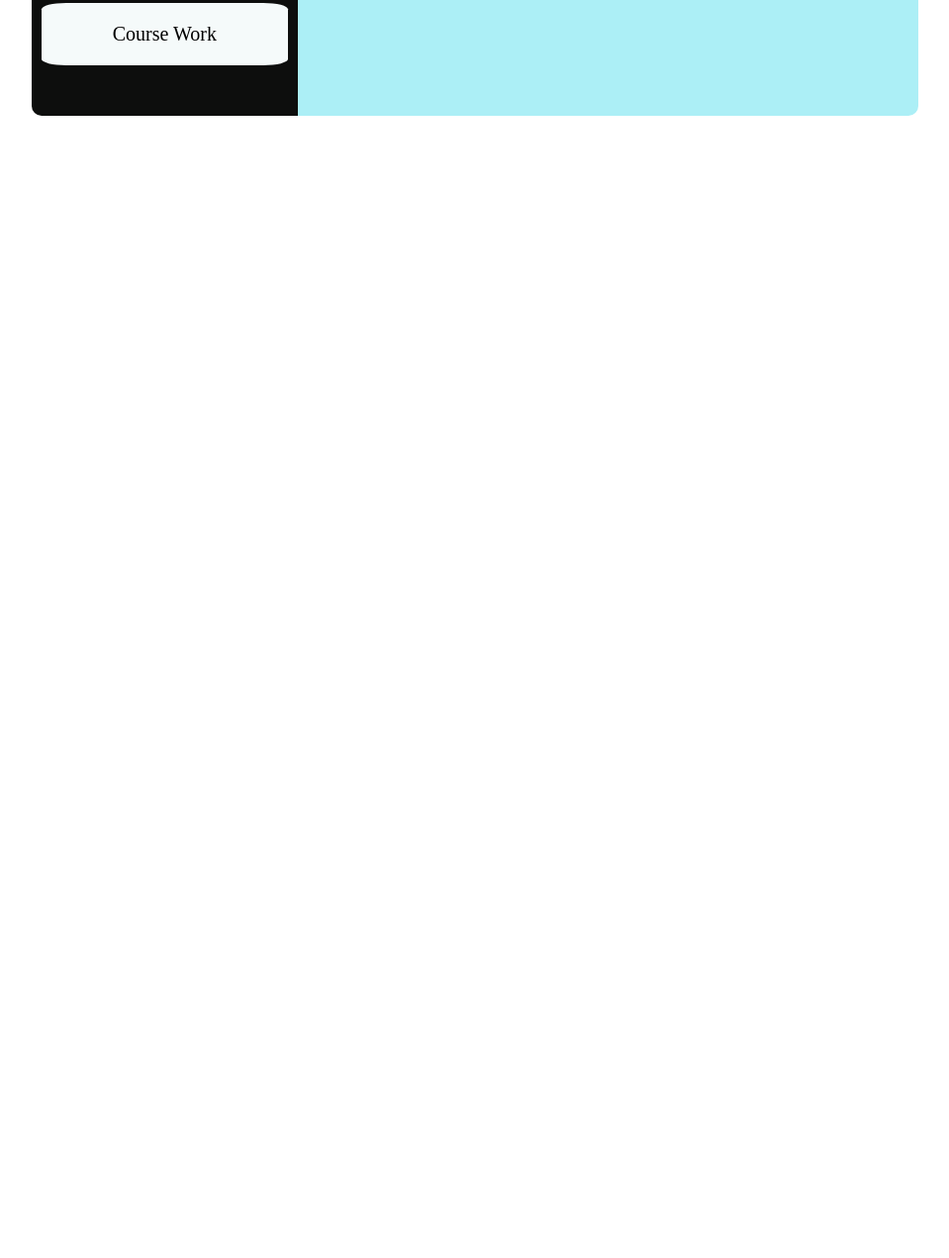
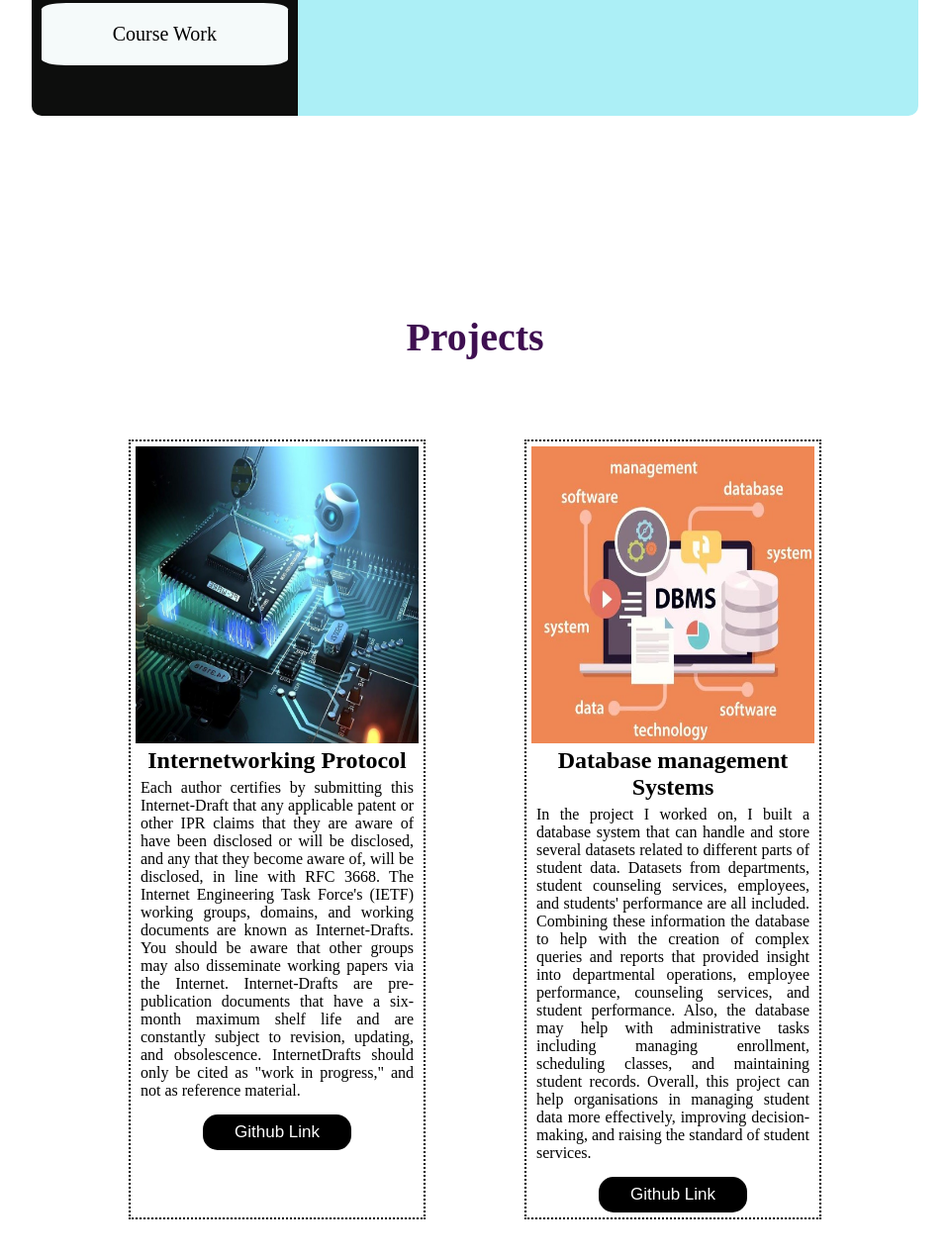
Before and after one commit to mounikonduru/ProjectWebDevelopment, a plain HTML site: page index.html in a window 1280 px wide. Shown: the part 1237-2508 px from the top of the page at 99% size, without its empty margins (160-1119 px from the left). Before the commit the page ends 1554 px from the top, so only its background shows below. Drawn offline with Linux system fonts and the light colour scheme; a web font is replaced by a local one.

Commit message:
Fourth Commit

```diff
--- a/index.html
+++ b/index.html
@@ -7,7 +7,7 @@
     <link rel="stylesheet" href="styles.css" />
     <script defer src="nav.js"></script>
     <script defer src="previous.js"></script>
-    <title>Mounish konduru Portfolio</title>
+    <title>Mounisha konduru Portfolio</title>
   </head>
   <body>
     <header class="head">
@@ -20,23 +20,23 @@
       <nav class="NavBar">
         <ul id="menu" class="list">
           <li class="NavItem">
-            <a class="NavLink" href="">About</a>
+            <a class="NavLink" href="#aboutlink">About</a>
           </li>
           <li class="NavItem">
-            <a class="NavLink" href="">Previous Work</a>
+            <a class="NavLink" href="#previouslink">Previous Work</a>
           </li>
           <li class="NavItem">
-            <a class="NavLink" href="">Projects</a>
+            <a class="NavLink" href="#projectslink">Projects</a>
           </li>
           <li class="NavItem">
-            <a class="NavLink" href="">Contact</a>
+            <a class="NavLink" href="#">Contact</a>
           </li>
         </ul>
       </nav>
     </header>
 
     <main>
-      <section class="about">
+      <section class="about" id="aboutlink">
         <img class="MyImage" src="./images/Mounisha.jpg" />
         <div class="AboutContent">
           <h1 class="AboutHead">About Me!</h1>
@@ -54,7 +54,7 @@
         </div>
       </section>
 
-      <section class="Previous_page">
+      <section class="Previous_page" id="previouslink">
         <h2 class="page_title">Previous Work</h2>
         <div class="Previous">
           <div class="PrevContainer">
@@ -103,6 +103,62 @@
           </div>
         </div>
       </section>
+      <section class="projects" id="projectslink">
+        <h2 class="page_title">Projects</h2>
+        <div class="ProjectFlex">
+          <div class="ProLayout">
+            <div class="ProPic">
+              <img src="./images/ipproject.jpeg" />
+            </div>
+            <div class="ProjectData">
+              <h2 class="projectHead">Internetworking Protocol</h2>
+              <p>
+                Each author certifies by submitting this Internet-Draft that any
+                applicable patent or other IPR claims that they are aware of
+                have been disclosed or will be disclosed, and any that they
+                become aware of, will be disclosed, in line with RFC 3668. The
+                Internet Engineering Task Force's (IETF) working groups,
+                domains, and working documents are known as Internet-Drafts. You
+                should be aware that other groups may also disseminate working
+                papers via the Internet. Internet-Drafts are pre-publication
+                documents that have a six-month maximum shelf life and are
+                constantly subject to revision, updating, and obsolescence.
+                InternetDrafts should only be cited as "work in progress," and
+                not as reference material.
+              </p>
+            </div>
+            <div class="ProjectBtn">
+              <button>Github Link</button>
+            </div>
+          </div>
+          <div class="ProLayout">
+            <div class="ProPic">
+              <img src="./images/database.jpeg" />
+            </div>
+            <div class="ProjectData">
+              <h2 class="projectHead">Database management Systems</h2>
+              <p>
+                In the project I worked on, I built a database system that can
+                handle and store several datasets related to different parts of
+                student data. Datasets from departments, student counseling
+                services, employees, and students' performance are all included.
+                Combining these information the database to help with the
+                creation of complex queries and reports that provided insight
+                into departmental operations, employee performance, counseling
+                services, and student performance. Also, the database may help
+                with administrative tasks including managing enrollment,
+                scheduling classes, and maintaining student records. Overall,
+                this project can help organisations in managing student data
+                more effectively, improving decision-making, and raising the
+                standard of student services.
+              </p>
+            </div>
+            <div class="ProjectBtn">
+              <button>Github Link</button>
+            </div>
+          </div>
+        </div>
+      </section>
     </main>
   </body>
 </html>
--- a/styles.css
+++ b/styles.css
@@ -38,6 +38,7 @@
   overflow: hidden;
   position: fixed;
   top: 0%;
+  z-index: 1000;
 }
 
 .name {
@@ -146,7 +147,7 @@
 }
 
 .AboutContent h1 {
-  color: burlywood;
+  color: #3f0f51;
   font-size: 40px;
   margin-bottom: 25px;
 }
@@ -261,3 +262,49 @@
     font-size: 10px;
   }
 }
+
+.ProjectFlex {
+  display: flex;
+  justify-content: center;
+  flex-wrap: wrap;
+  margin-top: 30px;
+}
+
+.ProLayout {
+  border: 2px dotted black;
+  padding: 5px;
+  width: 300px;
+  margin: 50px;
+}
+
+.ProPic img {
+  width: 100%;
+  height: 300px;
+}
+
+.ProjectData h2 {
+  text-align: center;
+}
+
+.ProjectData p {
+  text-align: justify;
+  margin-bottom: 10px;
+  padding: 5px;
+}
+
+.ProjectBtn {
+  display: flex;
+  justify-content: center;
+  align-items: center;
+}
+
+.ProjectBtn button {
+  width: 150px;
+  background: black;
+  color: white;
+  border-radius: 15px;
+  border: 2px solid black;
+  padding: 6px;
+  font-size: 17px;
+  cursor: pointer;
+}
```
Also changed, not shown: images/database.jpeg (added), images/ipproject.jpeg (added).
